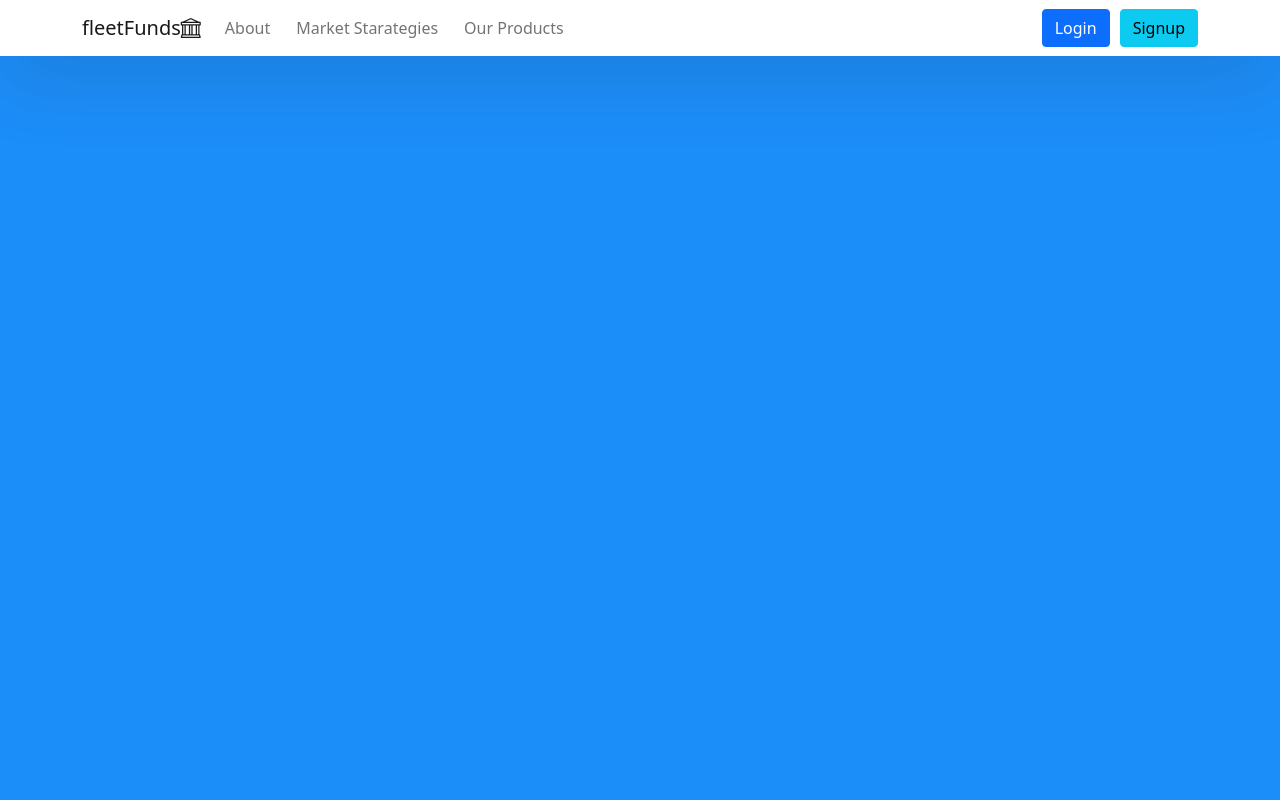
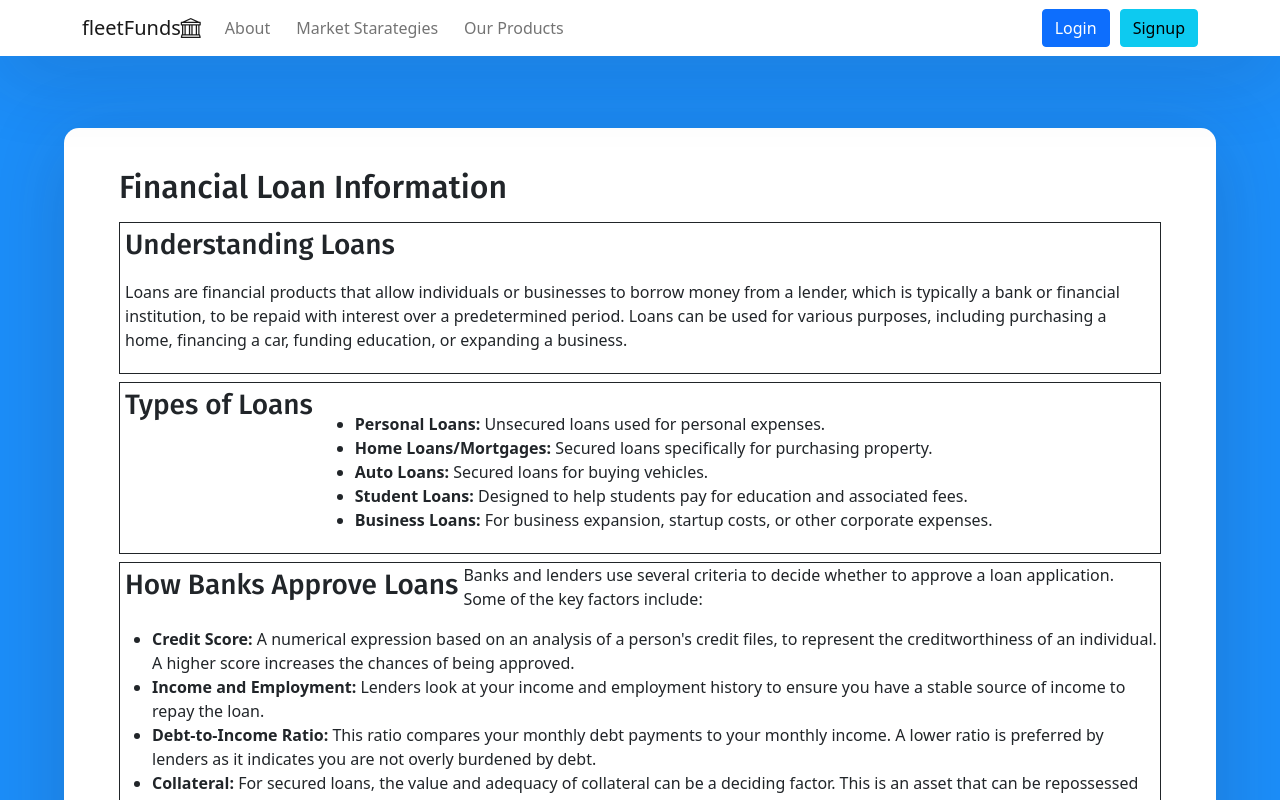
Before and after one commit to MajetySRHarsha/FleetFunds, a React (Create React App) app: page /form in a window 1280 px wide. Shown: the top 800 px of the page. Built offline with nearby package versions, Linux system fonts and the light colour scheme.

Commit message:
updated the files

```diff
--- a/src/App.css
+++ b/src/App.css
@@ -1,6 +1,6 @@
-.App {
+/* .App {
   text-align: center;
-}
+} */
 
 .App-logo {
   height: 40vmin;
--- a/src/App.js
+++ b/src/App.js
@@ -8,6 +8,7 @@ import SignUp from './components/signup.component';
 import Information from './components/information.component';
 import MarketInfo from './components/marketInfo.component'
 import Product from './components/products.component';
+import FormDataComponent from './components/information.component';
 function App() {
   return (
     <Router>
@@ -30,7 +31,7 @@ function App() {
                   </Link>
                 </li>
                 <li className="nav-item" style={{ marginLeft: '10px' }}>
-                  <Link className="nav-link" to={'/products'} role="button">
+                  <Link className="nav-link" to={'/form'} role="button">
                     Our Products
                   </Link>
                 </li>
@@ -62,6 +63,7 @@ function App() {
               <Route path="/sign-up" element={<SignUp />} />
               <Route path="/information" element={<Information />} />
               <Route path="/market-info" element={<MarketInfo />} />
+              <Route path="/form" element={<FormDataComponent />} />
               <Route path="/products" element={<Product />} />
 
             </Routes>
--- a/src/components/information.component.js
+++ b/src/components/information.component.js
@@ -7,12 +7,13 @@ class Information extends Component {
             <div className="content-inner d-flex flex-column">
                 <h2>Financial Loan Information</h2>
                 <div className="mt-2 border border-dark">
-                    <h3 className="float-left">Understanding Loans</h3>
-                    <p className="">Loans are financial products that allow individuals or businesses to borrow money from a lender, which is typically a bank or financial institution, to be repaid with interest over a predetermined period. Loans can be used for various purposes, including purchasing a home, financing a car, funding education, or expanding a business.</p>
+                    <h3 className="float-left">Understanding Loans</h3><br></br>
+                    <p className="float-left">Loans are financial products that allow individuals or businesses to borrow money from a lender, which is typically a bank or financial institution, to be repaid with interest over a predetermined period. Loans can be used for various purposes, including purchasing a home, financing a car, funding education, or expanding a business.</p>
                 </div>
 
                 <div className="mt-2 border border-dark">
-                    <h3 className="float-left">Types of Loans</h3>
+                    <h3 className="float-left">Types of Loans</h3><br></br>
+                    <div className="float-left">
                         <ul>
                             <li><strong>Personal Loans:</strong> Unsecured loans used for personal expenses.</li>
                             <li><strong>Home Loans/Mortgages:</strong> Secured loans specifically for purchasing property.</li>
@@ -21,8 +22,11 @@ class Information extends Component {
                             <li><strong>Business Loans:</strong> For business expansion, startup costs, or other corporate expenses.</li>
                         </ul>
                     </div>
+
+                </div>
                 <div className="mt-2 border border-dark">
                     <h3 className="float-left">How Banks Approve Loans</h3>
+                    <div >
                         <p>Banks and lenders use several criteria to decide whether to approve a loan application. Some of the key factors include:</p>
                         <ul>
                             <li><strong>Credit Score:</strong> A numerical expression based on an analysis of a person's credit files, to represent the creditworthiness of an individual. A higher score increases the chances of being approved.</li>
@@ -32,6 +36,7 @@ class Information extends Component {
                             <li><strong>Loan Amount and Term:</strong> The amount you're borrowing and the repayment term can also impact approval. Lenders assess if the loan amount and the repayment plan align with your financial situation.</li>
                         </ul>
                     </div>
+                </div>
                 <p>Note: The specific requirements and process for loan approval can vary significantly among different lenders and for different types of loans.</p>
             </div>
         );
```
Also changed, not shown: src/components/formdata.component.js (added, +59 -0 lines). Lines whose indentation alone changed are shown as unchanged.
